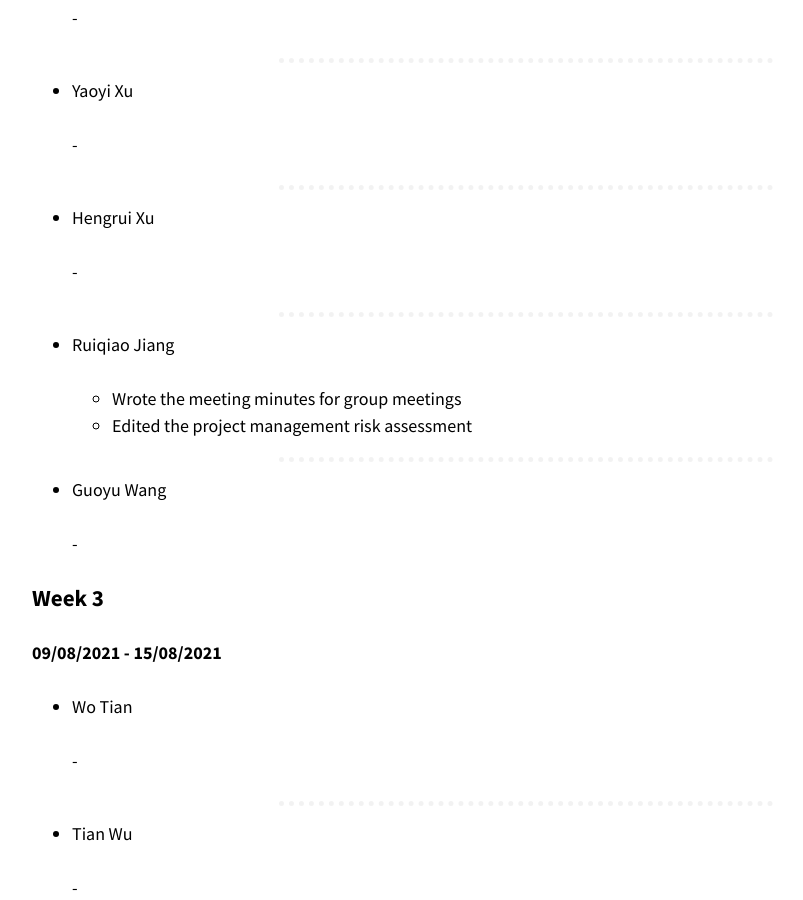
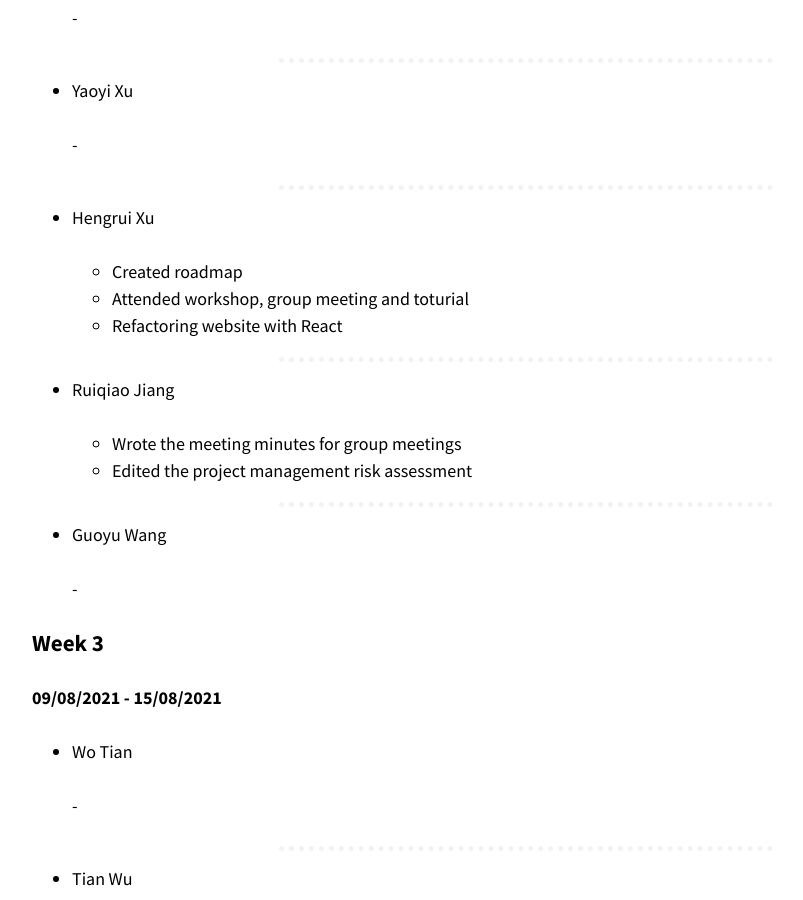
Before and after one commit to optofab/optofab.github.io, a Jekyll site: the page built from logs.md, in a window 1280 px wide and 900 px high, scrolled down 7130 px. Shown: the whole window, without its empty margins (114-917 px from the left). Built offline with Jekyll 4.4.1, drawn with Linux system fonts in a browser that asks for light colours; nearby versions of some CDN libraries; emoji names are drawn with the system emoji font.

Commit message:
Update logs.md

```diff
--- a/logs.md
+++ b/logs.md
@@ -274,7 +274,9 @@ OptoFab:
 
 - Hengrui Xu
 
-  -
+  - Created roadmap
+  - Attended workshop, group meeting and toturial
+  - Refactoring website with React
 
 <hr class="hr-dotted">
 
```
